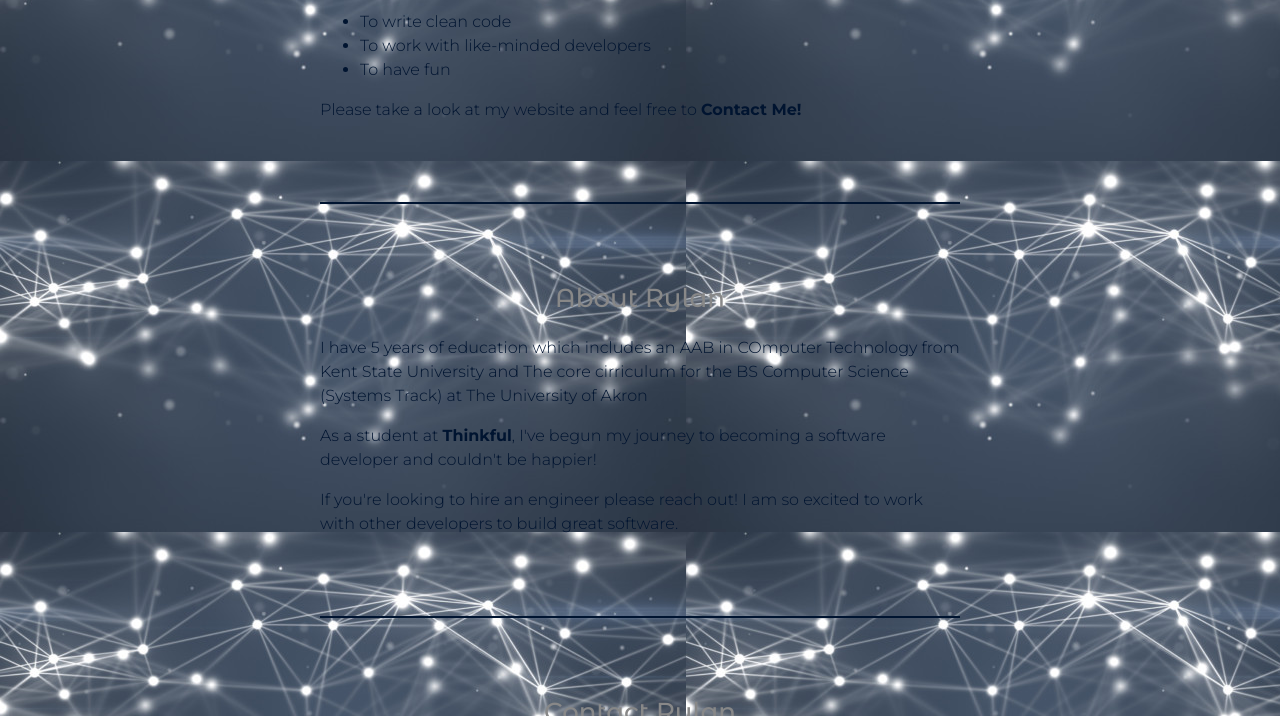
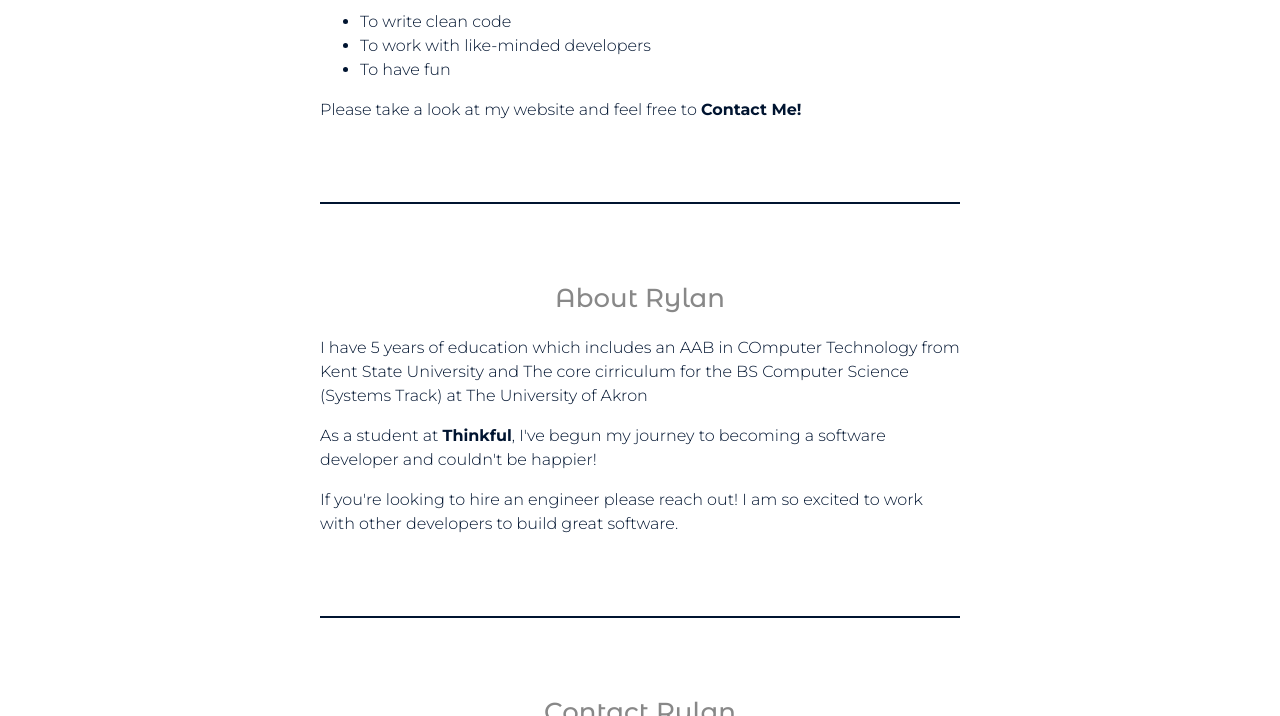
Before and after one commit to dryland33/Thinkful_Portfolio, a plain HTML site: page index.html in a window 1280 px wide. Shown: the part 952-1668 px from the top of the page. Drawn offline with nearby package versions, Linux system fonts and the light colour scheme; a script that the page names is missing.

Commit message:
Update style.css

```diff
--- a/style.css
+++ b/style.css
@@ -1,7 +1,7 @@
 body {
   margin: 0;
   font-family: Helvetica, Arial, sans-serif;
-	background-image:url(https://raw.githubusercontent.com/dryland33/Thinkful_Portfolio/master/AdobeStock_100000042-e1563305717660-686x371.jpeg);
+  color: #DDF;
 }
 
 header {
```
